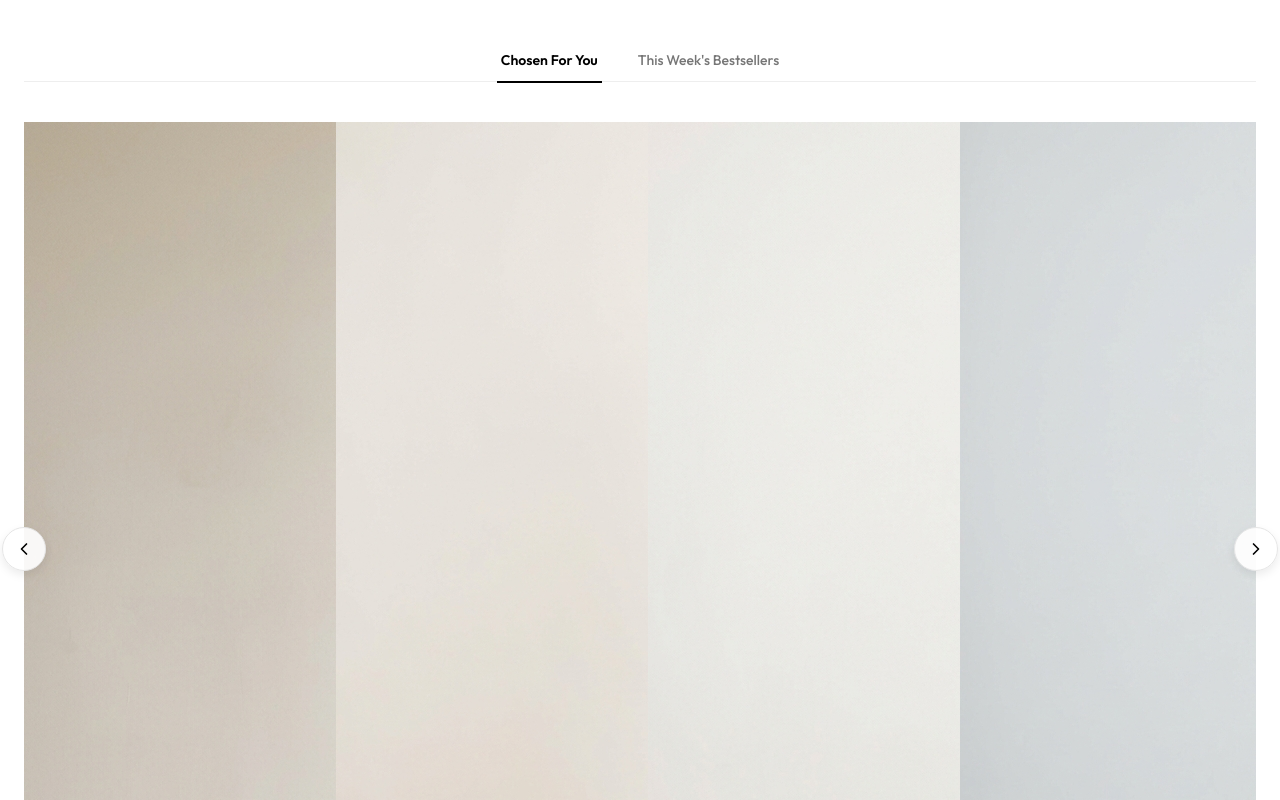
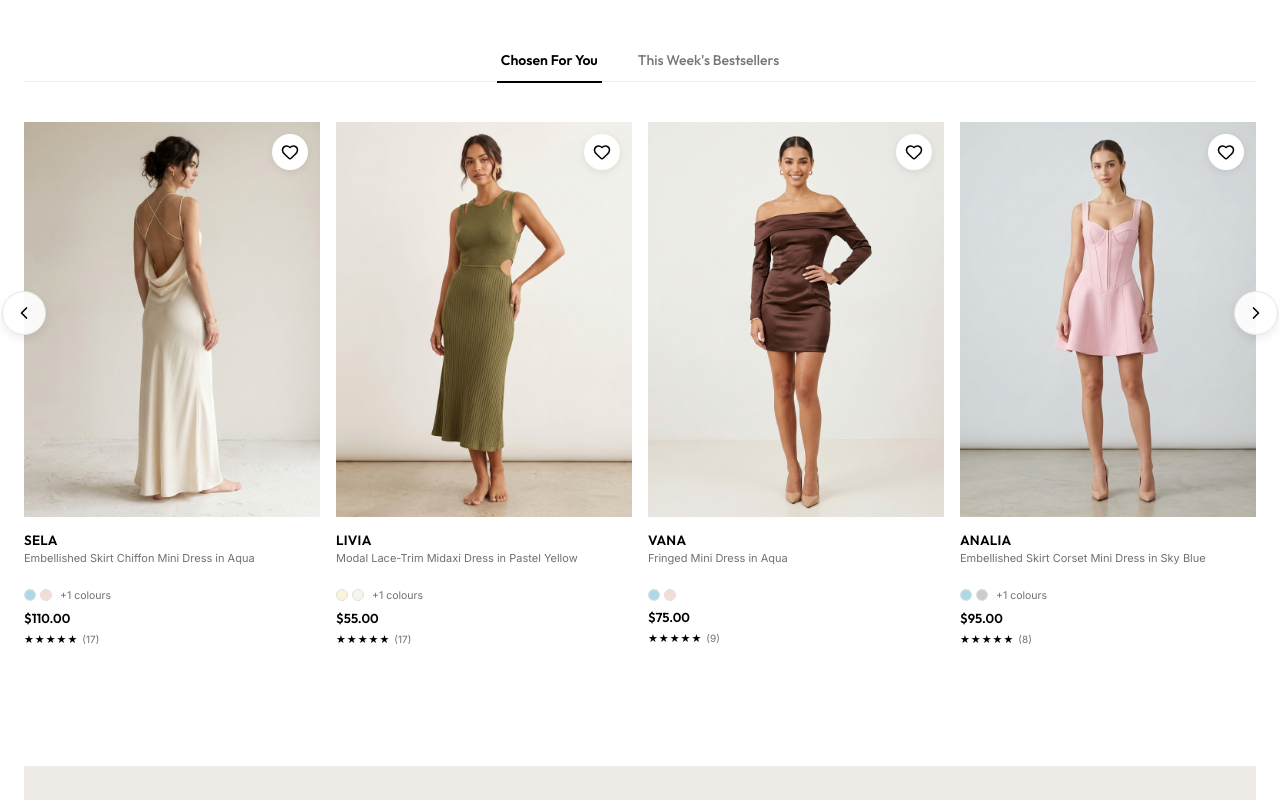
Before and after one commit to Pandyashweta/clothe-work, a React (Vite) app: page / in a window 1280 px wide. Shown: the part 1500-2300 px from the top of the page. Built offline with nearby package versions, Linux system fonts and the light colour scheme.

Commit message:
fix: restore global product-card-img, overlay and relative position styling in index.css to correct image cropping on home and collection pages

```diff
--- a/src/index.css
+++ b/src/index.css
@@ -205,3 +205,98 @@ input:focus, select:focus, textarea:focus {
     gap: 16px 8px;
   }
 }
+
+/* --- Global Product Card Styling --- */
+.product-card, .showcase-product-card {
+  cursor: pointer;
+  display: flex;
+  flex-direction: column;
+  position: relative;
+  background-color: #ffffff;
+}
+
+.product-img-container {
+  position: relative;
+  overflow: hidden;
+  aspect-ratio: 3 / 4;
+  background-color: var(--color-bg-light);
+  width: 100%;
+}
+
+.product-card-img {
+  width: 100%;
+  height: 100%;
+  object-fit: cover;
+  transition: transform 0.6s cubic-bezier(0.25, 0.46, 0.45, 0.94);
+}
+
+.product-card:hover .product-card-img,
+.showcase-product-card:hover .product-card-img {
+  transform: scale(1.05);
+}
+
+/* Quick Add Overlay */
+.product-card-overlay {
+  position: absolute;
+  top: 0;
+  left: 0;
+  width: 100%;
+  height: 100%;
+  background-color: rgba(255, 255, 255, 0.15);
+  display: flex;
+  align-items: center;
+  justify-content: center;
+  opacity: 0;
+  transition: opacity 0.3s ease;
+  z-index: 1;
+}
+
+.product-card:hover .product-card-overlay,
+.showcase-product-card:hover .product-card-overlay {
+  opacity: 1;
+}
+
+.quick-buy-text {
+  font-family: var(--font-display);
+  font-size: 11px;
+  font-weight: 600;
+  letter-spacing: 0.1em;
+  background-color: #ffffff;
+  color: var(--color-black);
+  padding: 12px 24px;
+  box-shadow: 0 4px 12px rgba(0, 0, 0, 0.1);
+  transform: translateY(10px);
+  transition: transform 0.3s cubic-bezier(0.25, 0.46, 0.45, 0.94);
+}
+
+.product-card:hover .quick-buy-text,
+.showcase-product-card:hover .quick-buy-text {
+  transform: translateY(0);
+}
+
+/* Wishlist Button */
+.wishlist-card-btn {
+  position: absolute;
+  top: 12px;
+  right: 12px;
+  width: 36px;
+  height: 36px;
+  background-color: #ffffff;
+  border-radius: 50%;
+  display: flex;
+  align-items: center;
+  justify-content: center;
+  box-shadow: 0 2px 8px rgba(0, 0, 0, 0.08);
+  z-index: 2;
+  transition: var(--transition-fast);
+  color: var(--color-black);
+  border: none;
+}
+
+.wishlist-card-btn:hover {
+  transform: scale(1.1);
+}
+
+.wishlist-card-btn.active {
+  color: var(--color-black);
+}
```
